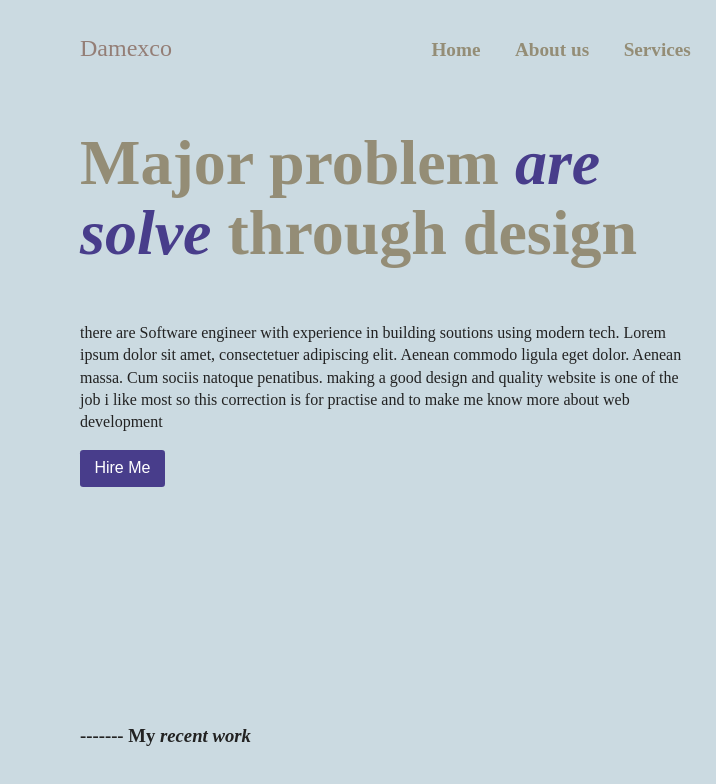
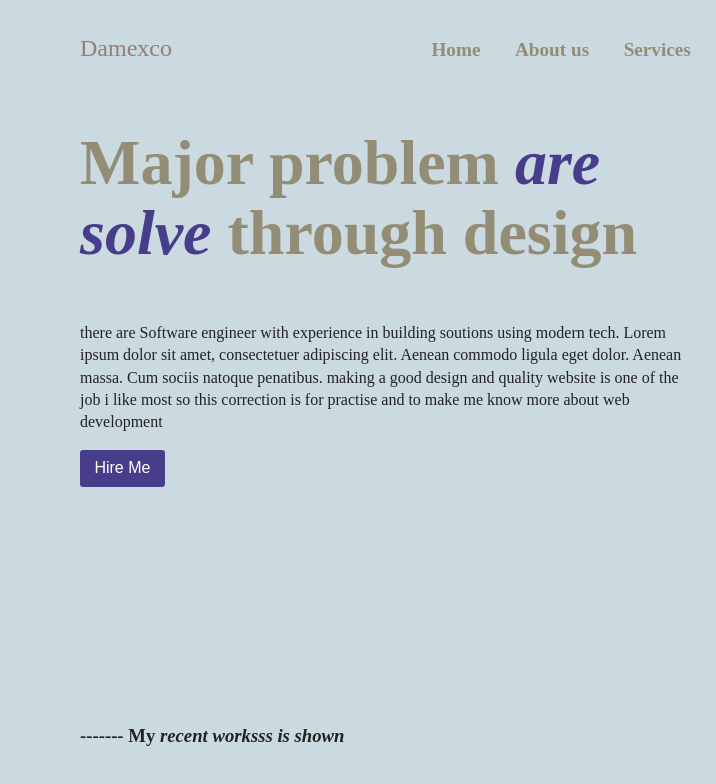
Before and after one commit to darmhoo/my_webpage, a plain HTML site: page index.html in a window 1280 px wide. Shown: the top 784 px of the page, 0-716 px from the left. Drawn offline with nearby package versions, Linux system fonts and the light colour scheme; a web font is replaced by a local one.

Commit message:
first commit

```diff
--- a/index.html
+++ b/index.html
@@ -59,7 +59,7 @@
 			</div>
 
 			<div class="">
-				<h3>------- My <i>recent work</i></h3>
+				<h3>------- My <i>recent worksss is shown</i></h3>
 				<div class="recent-works">
 					<div class="item">
 						<img
```
